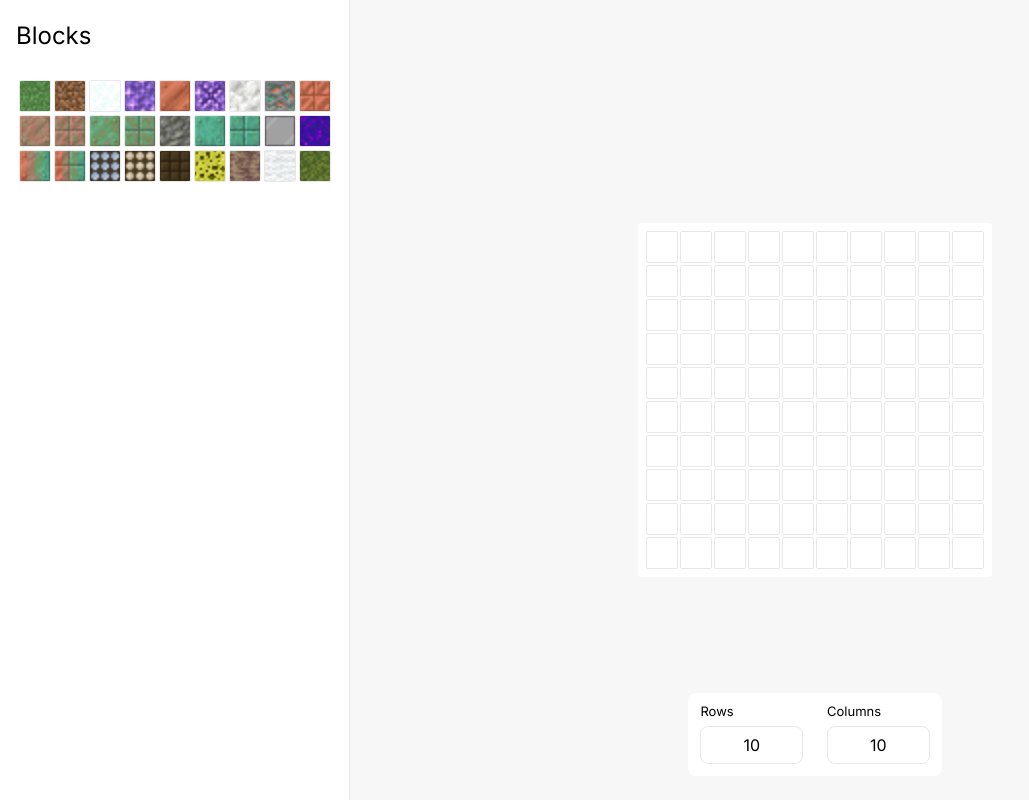
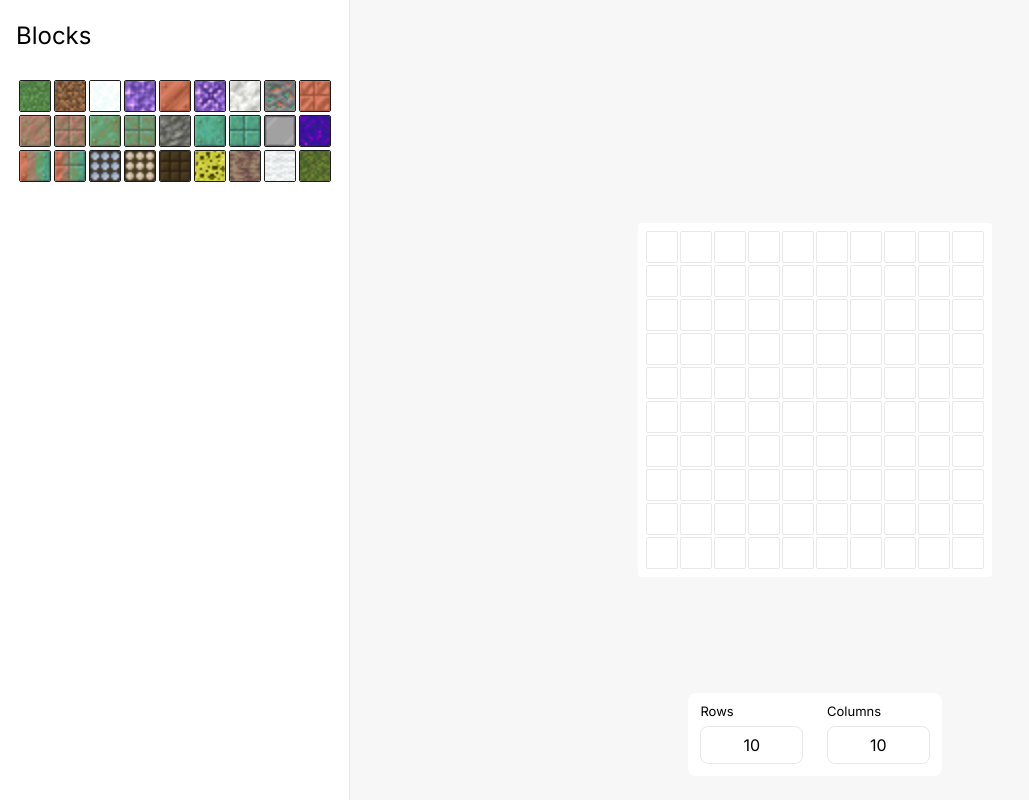
Before and after one commit to KevinElberger/buildcraft, a Next.js app: page / in a window 1280 px wide. Shown: the whole page, without its empty margins (0-1029 px from the left). Built offline with nearby package versions, Linux system fonts and the light colour scheme; some icons are missing.

Commit message:
Edit border color if sprite exists

```diff
--- a/shared/components/Tile/index.tsx
+++ b/shared/components/Tile/index.tsx
@@ -11,7 +11,7 @@ interface Props {
 
 export const Tile = ({ size, sprite, x, y }: Props) => {
   return (
-    <TileWrapper size={size} role="button" data-x={x} data-y={y}>
+    <TileWrapper size={size} role="button" data-x={x} data-y={y} sprite={sprite}>
       {sprite && <ImgWrapper sprite={sprite} data-x={x} data-y={y}></ImgWrapper>}
     </TileWrapper>
   );
@@ -26,7 +26,7 @@ const ImgWrapper = styled.div<Pick<Props, 'sprite'>>`
   background-position-y: ${props => props.sprite?.y}px;
 `;
 
-const TileWrapper = styled.div<Pick<Props, 'size'>>`
+const TileWrapper = styled.div<Pick<Props, 'size' | 'sprite'>>`
   display: flex;
   overflow: hidden;
   align-items: center;
@@ -35,7 +35,7 @@ const TileWrapper = styled.div<Pick<Props, 'size'>>`
   height: ${props => props.size}px;
   cursor: pointer;
   border-radius: 2px;
-  border: 1px solid ${({ theme }) => theme.lightgrey};
+  border: 1px solid ${(props) => props.sprite ? props.theme.black : props.theme.lightgrey};
   transition: transform .2s cubic-bezier(.64,.04,.35,1);
 
   &:hover {
```
